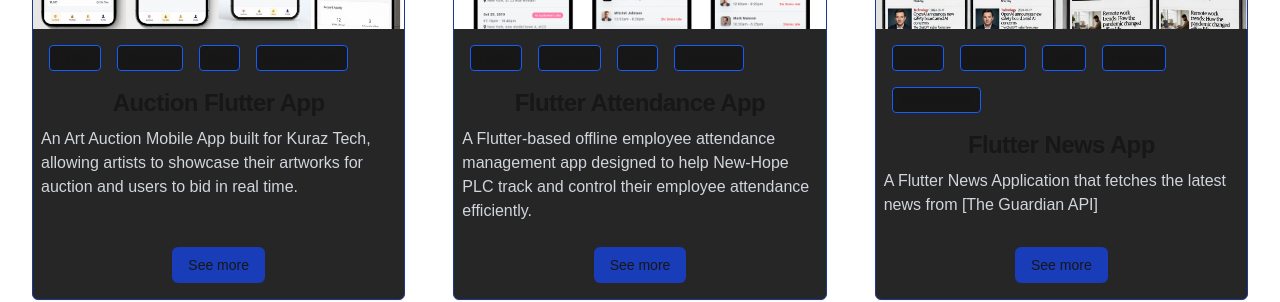
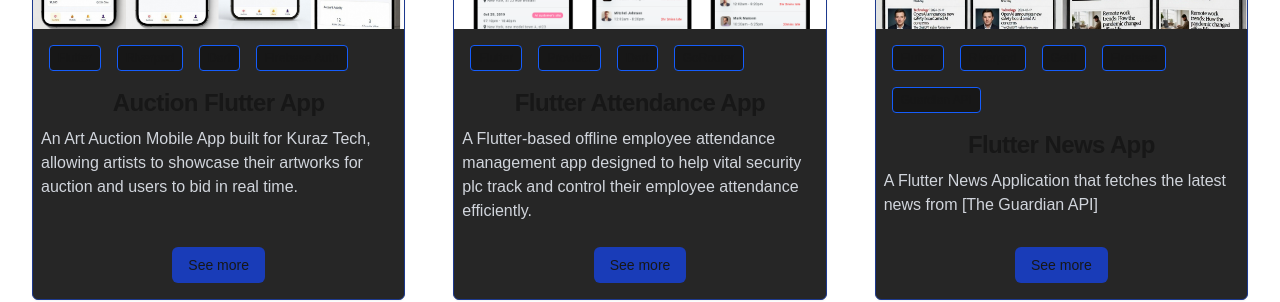
Before and after one commit to Dave-misgna/portfolio, a Next.js app: page / in a window 1280 px wide. Shown: the part 2060-2362 px from the top of the page. Built offline with nearby package versions, Linux system fonts and the light colour scheme.

Commit message:
update: project updation

```diff
--- a/app/components/pages/projects.tsx
+++ b/app/components/pages/projects.tsx
@@ -15,7 +15,7 @@ export default function Projects(){
       image: "/images/attendanceapp.png",
       tag: ["Flutter", "Provider", "Dart", "GoRouter"],
       link: "https://github.com/Dave-misgna/Attendance-App",
-      description: "A Flutter-based offline employee attendance management app designed to help New-Hope PLC track and control their employee attendance efficiently."
+      description: "A Flutter-based offline employee attendance management app designed to help vital security plc track and control their employee attendance efficiently."
     },
 
     {
```
Also changed, not shown: 1 other file (tests, documents, lock files or other folders).
